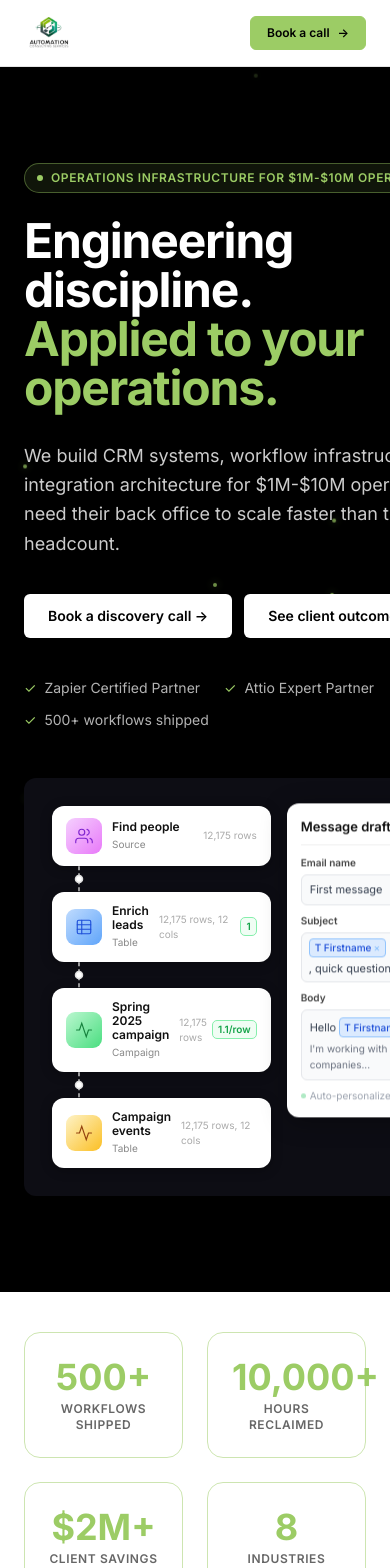
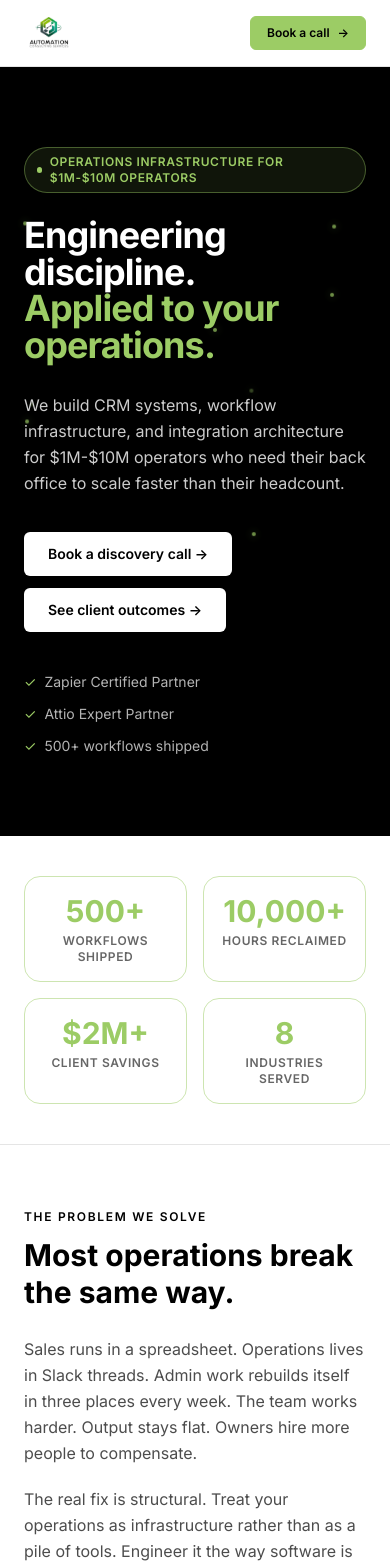
Before and after one commit to javedkhanabbasi/automationconsultingservices, a Next.js app: page / in a window 390 px wide. Shown: the top 1568 px of the page. Built offline with nearby package versions, Linux system fonts and the light colour scheme.

Commit message:
fix hero responsive

```diff
--- a/app/page.tsx
+++ b/app/page.tsx
@@ -73,18 +73,19 @@ export default function HomePage() {
         {/* HERO */}
         <section className="bg-black text-white relative overflow-hidden">
           <Particles />
-          <div className="container-x py-24 lg:py-32 relative z-10">
-            <div className="grid lg:grid-cols-12 gap-12 items-center">
+          <div className="container-x py-20 lg:py-32 relative z-10">
+            <div className="grid lg:grid-cols-12 gap-8 lg:gap-12 items-center">
+              {/* LEFT — text */}
               <div className="lg:col-span-7">
                 <div className="inline-flex items-center gap-2 mb-6 px-3 py-1.5 rounded-full border border-lime/40 bg-lime/10">
                   <span className="w-1.5 h-1.5 rounded-full bg-lime" />
                   <span className="text-xs font-semibold text-lime uppercase tracking-wider">Operations infrastructure for $1M-$10M operators</span>
                 </div>
-                <h1 className="text-5xl lg:text-7xl font-bold text-white leading-[1.02] tracking-tight mb-7">
+                <h1 className="text-4xl sm:text-5xl lg:text-7xl font-bold text-white leading-[1.02] tracking-tight mb-7">
                   Engineering discipline.<br />
                   <span className="text-lime">Applied to your operations.</span>
                 </h1>
-                <p className="text-lg lg:text-xl text-white/80 leading-relaxed mb-9 max-w-2xl">
+                <p className="text-base lg:text-xl text-white/80 leading-relaxed mb-9 max-w-2xl">
                   We build CRM systems, workflow infrastructure, and integration architecture for $1M-$10M operators who need their back office to scale faster than their headcount.
                 </p>
                 <div className="flex flex-wrap gap-3 mb-10">
@@ -98,11 +99,10 @@ export default function HomePage() {
                 </div>
               </div>
 
-              {/* RIGHT — Workflow Diagram */}
-              <div className="lg:col-span-5">
+              {/* RIGHT — Workflow Diagram (hidden on mobile) */}
+              <div className="hidden lg:block lg:col-span-5">
                 <WorkflowDiagram />
               </div>
-
             </div>
           </div>
         </section>
@@ -110,15 +110,15 @@ export default function HomePage() {
         {/* STATS */}
         <section className="bg-white border-b border-ink-10">
           <div className="container-x py-10">
-            <div className="grid grid-cols-2 md:grid-cols-4 gap-6 text-center">
+            <div className="grid grid-cols-2 md:grid-cols-4 gap-4 lg:gap-6 text-center">
               {[
                 { val: siteConfig.stats.workflows, label: 'Workflows shipped' },
                 { val: siteConfig.stats.hoursReclaimed, label: 'Hours reclaimed' },
                 { val: siteConfig.stats.clientSavings, label: 'Client savings' },
                 { val: siteConfig.stats.industries, label: 'Industries served' },
               ].map((s) => (
-                <div key={s.label} className="rounded-2xl border border-[#9CCC65]/50 p-6 transition-all duration-300 hover:border-[#9CCC65] hover:bg-[#9CCC65]/10 hover:shadow-lg hover:-translate-y-1">
-                  <div className="text-4xl font-bold text-[#9CCC65]">{s.val}</div>
+                <div key={s.label} className="rounded-2xl border border-[#9CCC65]/50 p-4 lg:p-6 transition-all duration-300 hover:border-[#9CCC65] hover:bg-[#9CCC65]/10 hover:shadow-lg hover:-translate-y-1">
+                  <div className="text-3xl lg:text-4xl font-bold text-[#9CCC65]">{s.val}</div>
                   <div className="text-xs text-ink-60 uppercase tracking-wider mt-1 font-semibold">{s.label}</div>
                 </div>
               ))}
```
